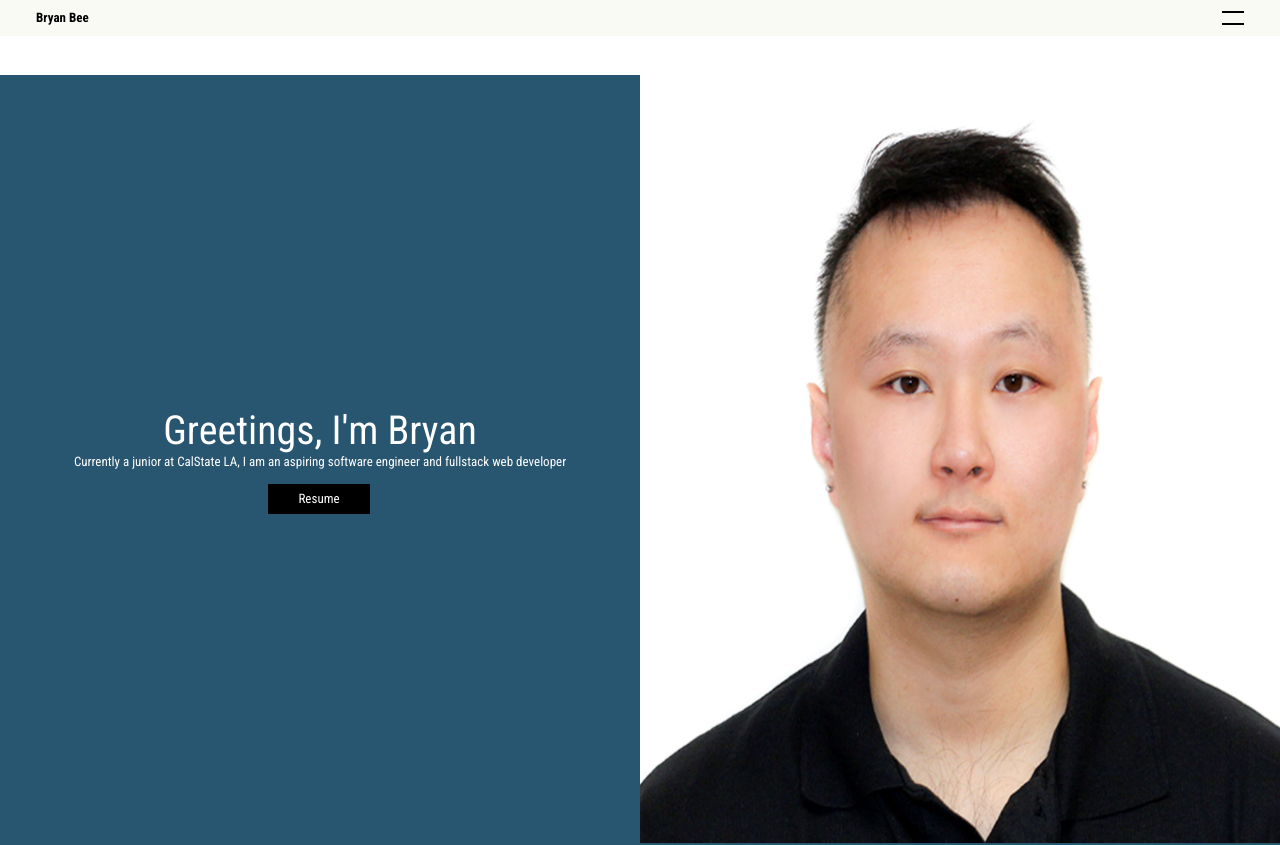
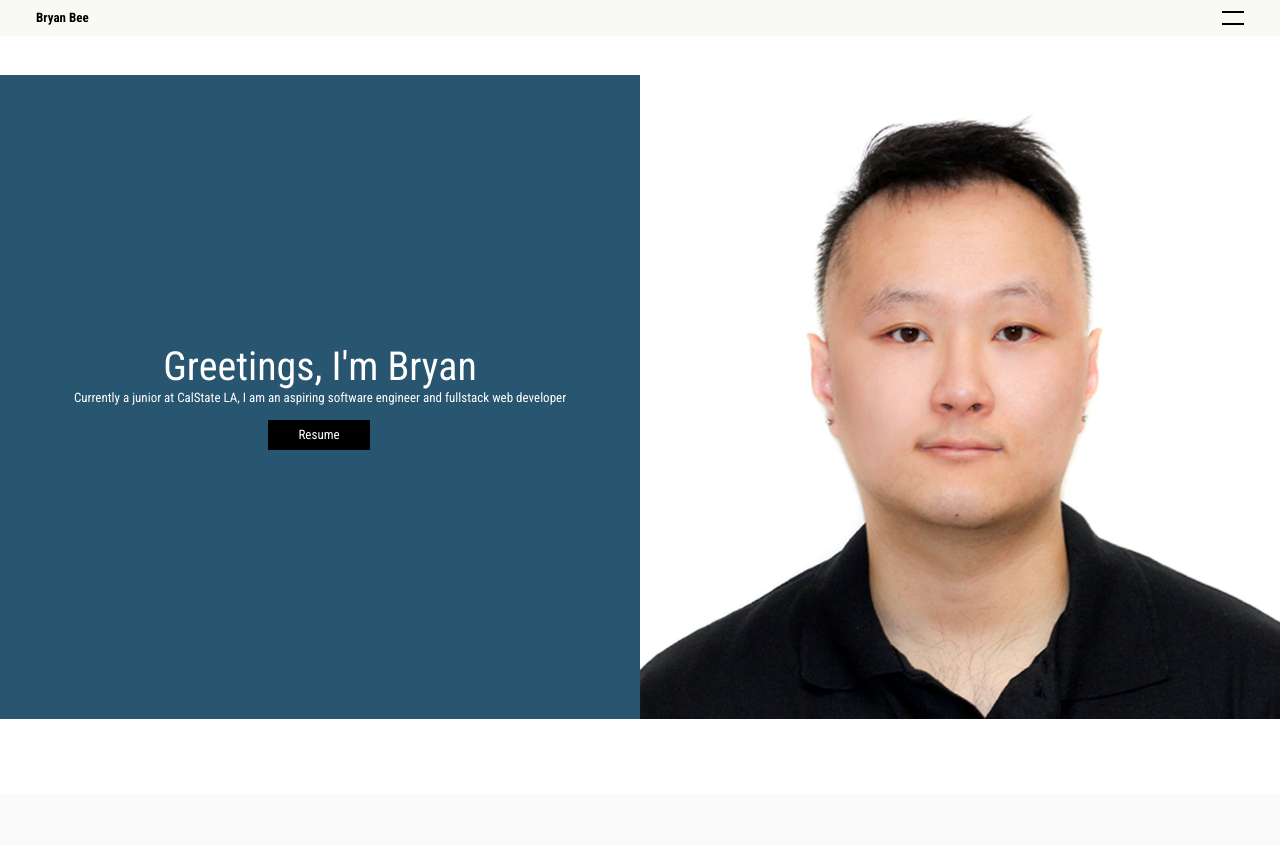
Before and after one commit to bryan-bee/myPortfolio, a React (Create React App) app: page / in a window 1280 px wide. Shown: the top 845 px of the page. Built offline with nearby package versions, Linux system fonts and the light colour scheme.

Commit message:
changed believed size for computer

```diff
--- a/src/Pages/Page1/Page1.sass
+++ b/src/Pages/Page1/Page1.sass
@@ -165,8 +165,6 @@
   &:first-child
     margin-top: 0px
 .page1_showcontents_image
-  align-items: start
-  height: 100%
   width: 1366px
 
 @media screen and (max-width: $ss7)
@@ -199,7 +197,6 @@
     &:first-child
       margin-top: 0px
   .page1_showcontents_image
-    height: 60vw
     width: 50vw
 
 .page1_showcontents:nth-child(even)
```
